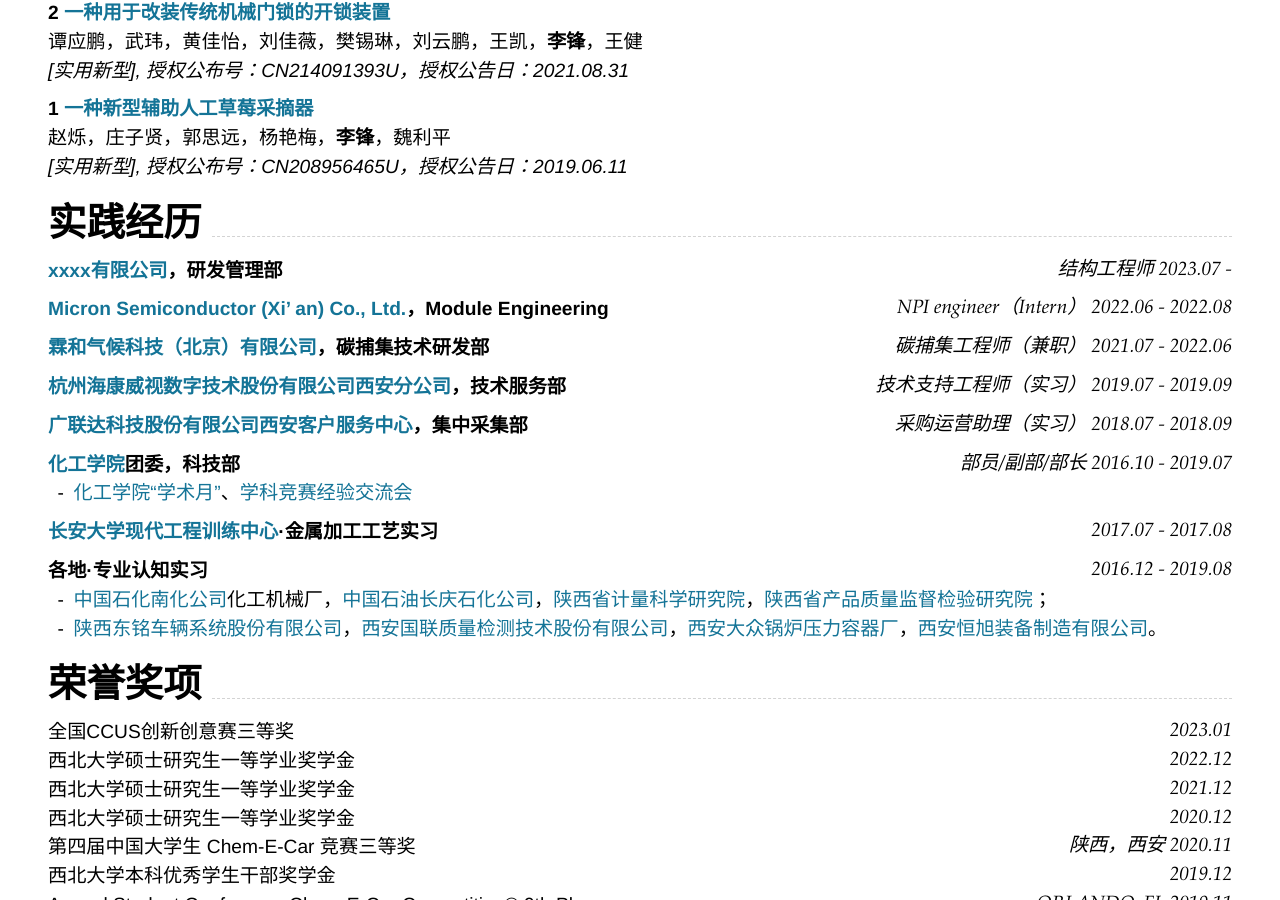
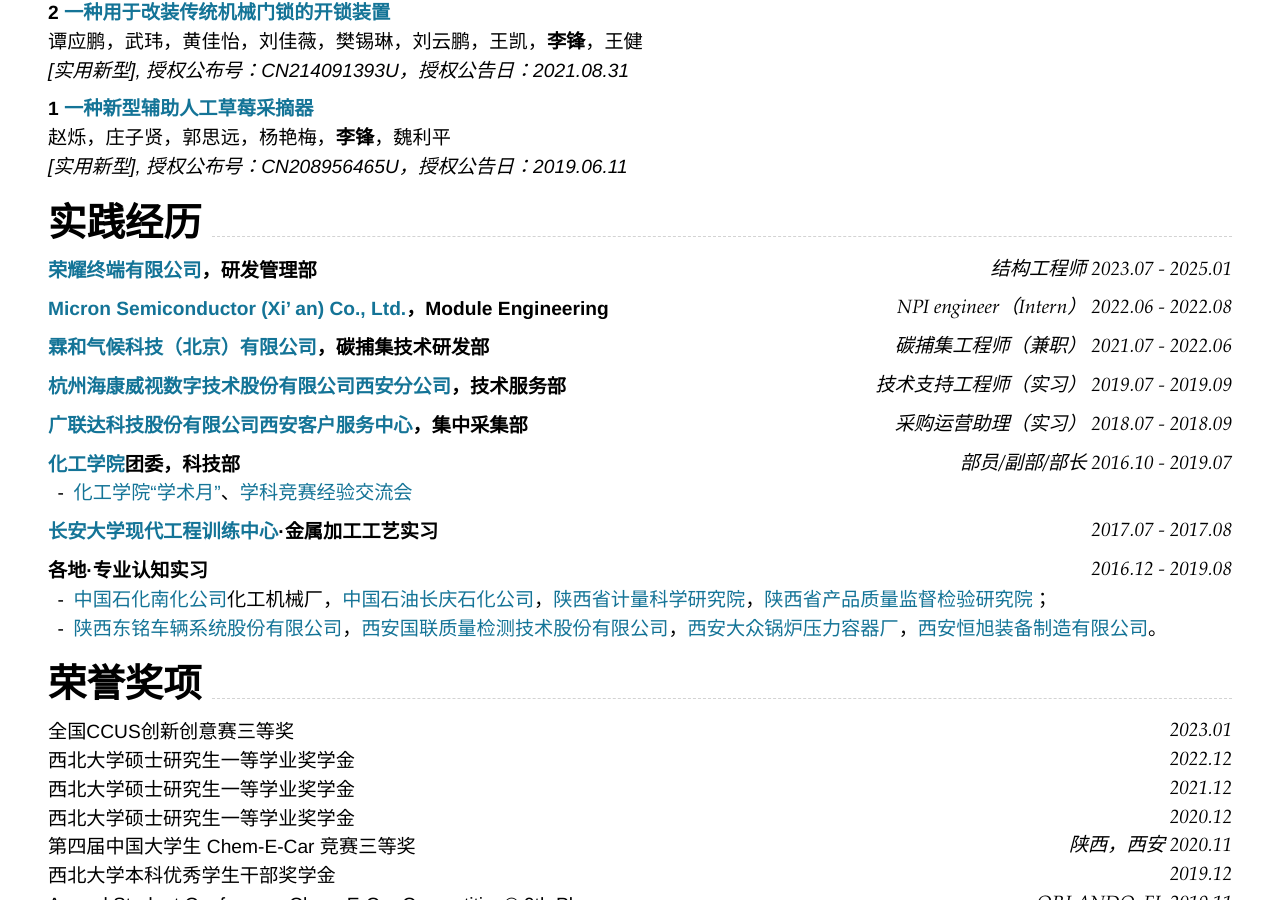
Before and after one commit to nwuzmedoutlook/resume, a Jekyll site: the page built from index.md, in a window 1280 px wide and 900 px high, scrolled down 2695 px. Built offline with Jekyll 4.4.1, drawn with Linux system fonts in a browser that asks for light colours; nearby versions of some CDN libraries; comment, search, counter and statistics services are not loaded.

Commit message:
Update index.md

```diff
--- a/index.md
+++ b/index.md
@@ -136,7 +136,7 @@ _[实用新型], 授权公布号：CN208956465U，授权公告日：2019.06.11_<
 
 ## **实践经历**
 
-### **[xxxx有限公司](https://www.hihonor.com/cn/)，研发管理部** `结构工程师 2023.07 - `
+### **[荣耀终端有限公司](https://www.honor.com/cn/)，研发管理部** `结构工程师 2023.07 - 2025.01 `
 
 ### **[Micron Semiconductor (Xi' an) Co., Ltd.](https://cn.micron.com/)，Module Engineering** `NPI engineer（Intern） 2022.06 - 2022.08`
 
```
